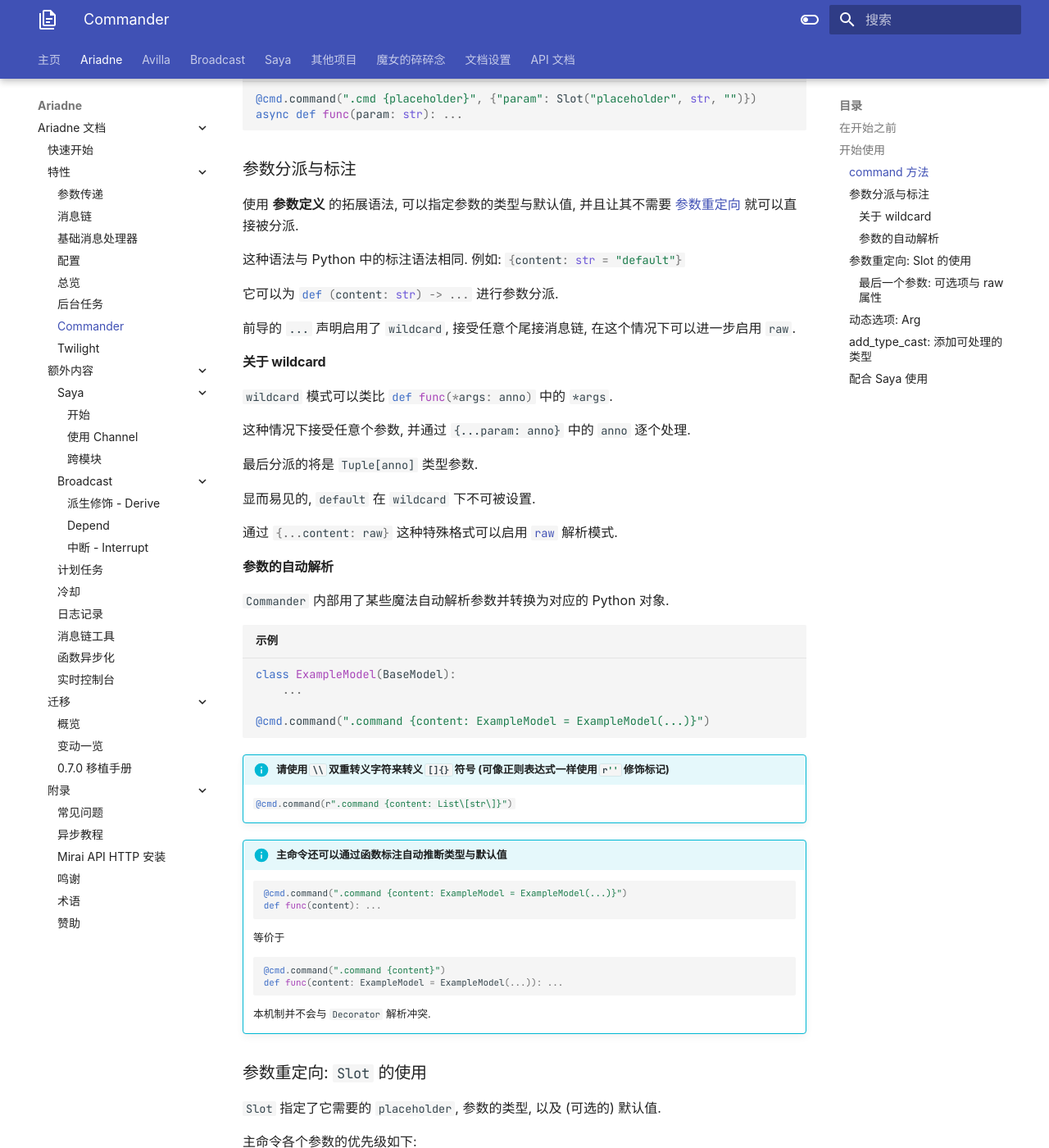
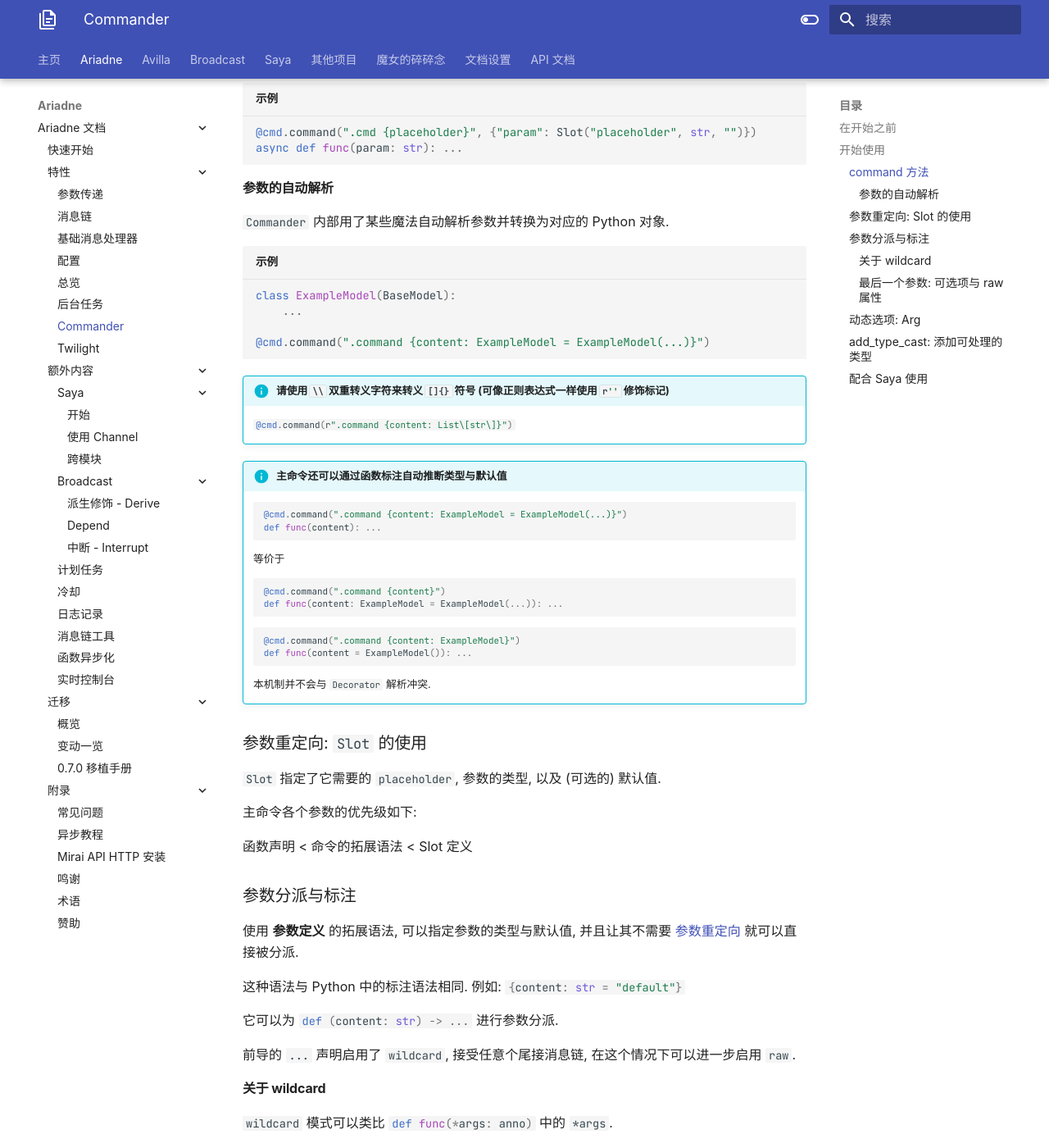
Before and after one commit to GraiaProject/Document, an MkDocs documentation site: the page built from docs/ariadne/feature/commander.md, in a window 1280 px wide and 1400 px high, scrolled down 1956 px. Shown: the whole window at 82% size. Built offline with MkDocs 1.6.1 and Material for MkDocs 9.7.7, drawn with Linux system fonts in a browser that asks for light colours; some of the changed lines change nothing that is shown; some of the changed text lies outside the part shown.

Commit message:
update cmmander docs

````diff
--- a/docs/ariadne/feature/commander.md
+++ b/docs/ariadne/feature/commander.md
@@ -44,6 +44,8 @@
 其 `dispatchers` `decorators` 两个参数与 `Broadcast.receiver` 含义相同, 这里不再详细讲解.
 
 其 `command` 参数为一个字符串, 为类似 `shell` 的主命令样式.
+
+其 `priority` 参数为一个 `int`, 越低则优先度越高.
 
 其抽象文法表示如下:
 
@@ -99,28 +101,6 @@
 async def func(param: str): ...
 ```
 
-### 参数分派与标注
-
-使用 **参数定义** 的拓展语法, 可以指定参数的类型与默认值, 并且让其不需要 [参数重定向](./#slot) 就可以直接被分派.
-
-这种语法与 Python 中的标注语法相同. 例如: `#!py {content: str = "default"}`
-
-它可以为 `#!py def (content: str) -> ...` 进行参数分派.
-
-前导的 `...` 声明启用了 `wildcard`, 接受任意个尾接消息链, 在这个情况下可以进一步启用 `raw`.
-
-#### 关于 wildcard
-
-`wildcard` 模式可以类比 `#!py def func(*args: anno)` 中的 `*args`.
-
-这种情况下接受任意个参数, 并通过 `{...param: anno}` 中的 `anno` 逐个处理.
-
-最后分派的将是 `Tuple[anno]` 类型参数.
-
-显而易见的, `default` 在 `wildcard` 下不可被设置.
-
-通过 `#!py {...content: raw}` 这种特殊格式可以启用 [`raw`](./#raw) 解析模式.
-
 #### 参数的自动解析
 
 `Commander` 内部用了某些魔法自动解析参数并转换为对应的 Python 对象.
@@ -150,6 +130,11 @@
     def func(content: ExampleModel = ExampleModel(...)): ...
     ```
 
+    ```py
+    @cmd.command(".command {content: ExampleModel}")
+    def func(content = ExampleModel()): ...
+    ```
+
     本机制并不会与 `Decorator` 解析冲突.
 
 
@@ -161,14 +146,46 @@
 
 函数声明 < 命令的拓展语法 < Slot 定义
 
+### 参数分派与标注
+
+使用 **参数定义** 的拓展语法, 可以指定参数的类型与默认值, 并且让其不需要 [参数重定向](./#slot) 就可以直接被分派.
+
+这种语法与 Python 中的标注语法相同. 例如: `#!py {content: str = "default"}`
+
+它可以为 `#!py def (content: str) -> ...` 进行参数分派.
+
+前导的 `...` 声明启用了 `wildcard`, 接受任意个尾接消息链, 在这个情况下可以进一步启用 `raw`.
+
+#### 关于 wildcard
+
+`wildcard` 模式可以类比 `#!py def func(*args: anno)` 中的 `*args`.
+
+这种情况下接受任意个参数, 并通过 `{...param: anno}` 中的 `anno` 逐个处理.
+
+最后分派的将是 `Tuple[anno]` 类型参数.
+
+显而易见的, `default` 在 `wildcard` 下不可被设置.
+
+通过 `#!py {...content: raw}` 这种特殊格式可以启用 `raw` 解析模式.
+
+`raw` 模式下, 末尾 `wildcard` 的消息链元组会被转化为原来的单个消息链.
+
+例如：
+
+```py
+@cmd.command(".record start {title: str} {...targets: At}")
+def parser(title, targets): ... # title: str, targets: Tuple[At, ...]
+
+@cmd.command(".record append {title: str} {...chain: raw}")
+def parser(title, chain): ... # title: str, chain: MessageChain
+```
+
 #### 最后一个参数: 可选项与 `raw` 属性
 
 在 `Slot` 上指定 `default` / `default_factory` 即默认认为是可选项, 且要求其对应的参数在最后.
 
-指定 `Slot` 的 `type` 为字面值 `#!py "raw"` <span class="curtain">或者 commander._raw</span> 时,
-会认为 `Slot` 为 `raw`.
-
-`raw` 模式下, 末尾 `wildcard` 的消息链元组会被转化为原来的单个消息链.
+指定 `Slot` 的 `type` 为字面值 `#!py "raw"` 时,
+会认为 `Slot` 为 `raw` 模式.
 
 ### 动态选项: `Arg`
 
@@ -214,6 +231,12 @@
 Arg("--option {value}", default=MessageChain(["default"])) # 默认 type 为 MessageChain
 ```
 
+!!! warning "`Arg` 的匹配只能在末尾启用."
+
+```py title="Arg 用法演示"
+@cmd.command(".record {...el: raw}", {"help": Arg("--help", default=False)})
+def parse_help(help: bool): ...
+```
 
 ### `add_type_cast`: 添加可处理的类型
 
````
